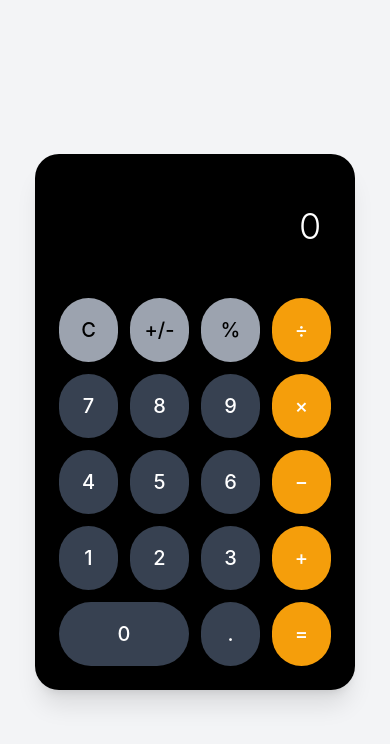
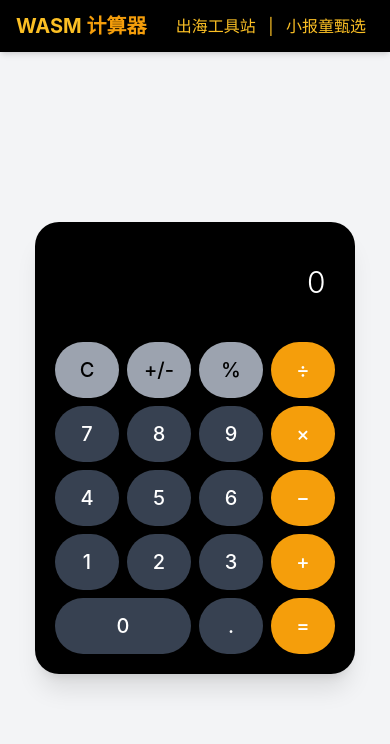
Before and after one commit to zhuima/wasm_calculator, a plain HTML site: page index.html in a window 390 px wide. Drawn offline with nearby package versions, Linux system fonts and the light colour scheme; no server answers.

Commit message:
fix mobile support

```diff
--- a/index.html
+++ b/index.html
@@ -1,8 +1,18 @@
 <!DOCTYPE html>
-<html lang="en">
+<html lang="zh-CN">
 <head>
     <meta charset="UTF-8">
-    <title>WASM计算器</title>
+    <meta name="viewport" content="width=device-width, initial-scale=1.0">
+    <meta name="description" content="WASM计算器 - 使用WebAssembly技术构建的高性能在线计算器应用">
+    <meta name="keywords" content="计算器, WASM, WebAssembly, Rust, 在线工具">
+    <meta name="author" content="WASM计算器">
+    <meta property="og:title" content="WASM计算器 - 高性能在线计算工具">
+    <meta property="og:description" content="使用WebAssembly技术构建的高性能在线计算器应用">
+    <meta property="og:type" content="website">
+    <meta name="twitter:card" content="summary">
+    <meta name="twitter:title" content="WASM计算器 - 高性能在线计算工具">
+    <meta name="twitter:description" content="使用WebAssembly技术构建的高性能在线计算器应用">
+    <title>WASM计算器 - 高性能在线计算工具</title>
     <script src="https://cdn.tailwindcss.com"></script>
     <style>
         body {
@@ -10,50 +20,79 @@
         }
         .calculator-button {
             transition: all 0.1s ease;
+            -webkit-tap-highlight-color: transparent; /* 移除移动端点击高亮 */
         }
         .calculator-button:active {
             transform: scale(0.95);
             opacity: 0.8;
         }
+        /* 移动端优化 */
+        @media (max-width: 640px) {
+            .calculator-container {
+                width: 95%;
+                max-width: 400px;
+            }
+            .calculator-button {
+                height: 4rem; /* 移动端按钮更大 */
+            }
+        }
+        /* 防止iOS缩放 */
+        input, button {
+            font-size: 16px;
+        }
     </style>
 </head>
-<body class="bg-gray-100 flex items-center justify-center h-screen">
-    <div class="bg-black p-6 rounded-3xl shadow-xl w-full max-w-xs">
+<body class="bg-gray-100 flex flex-col min-h-screen">
+    <!-- 顶部导航栏 -->
+    <nav class="bg-black text-amber-400 w-full py-3 px-4 shadow-md">
+        <div class="container mx-auto flex justify-between items-center">
+            <h1 class="text-xl sm:text-2xl font-bold">WASM <span class="text-amber-500">计算器</span></h1>
+            <div>
+                <a href="https://www.chuhai.tools/" class="text-amber-400 hover:text-amber-300 mx-2 transition-colors text-base sm:text-lg font-medium" target="_blank" rel="noopener noreferrer">出海工具站</a> |
+                <a href="https://xiaobaot.best/" class="text-amber-400 hover:text-amber-300 mx-2 transition-colors text-base sm:text-lg font-medium" target="_blank" rel="noopener noreferrer">小报童甄选</a>
+            </div>
+        </div>
+    </nav>
+
+    <!-- 计算器主体 -->
+    <div class="flex-grow flex flex-col items-center justify-center py-8 px-4">
+        <div class="bg-black p-5 sm:p-6 rounded-3xl shadow-xl w-full max-w-xs calculator-container">
             <!-- 显示结果的地方 -->
-        <div class="mb-6 flex justify-end items-center h-24 overflow-hidden">
-            <p id="display" class="text-4xl text-white font-light tracking-wider pr-2">0</p>
+            <div class="mb-5 sm:mb-6 flex justify-end items-center h-20 sm:h-24 overflow-hidden">
+                <p id="display" class="text-3xl sm:text-4xl text-white font-light tracking-wider pr-2 break-all">0</p>
             </div>
 
             <!-- 计算器按钮 -->
-        <div class="grid grid-cols-4 gap-3">
+            <div class="grid grid-cols-4 gap-2 sm:gap-3">
                 <!-- 第一行 -->
-            <button class="calculator-button bg-gray-400 text-black font-medium rounded-full h-16 flex items-center justify-center text-xl" data-action="clear">C</button>
-            <button class="calculator-button bg-gray-400 text-black font-medium rounded-full h-16 flex items-center justify-center text-xl" data-action="plusminus">+/-</button>
-            <button class="calculator-button bg-gray-400 text-black font-medium rounded-full h-16 flex items-center justify-center text-xl" data-action="percent">%</button>
-            <button class="calculator-button bg-amber-500 text-white font-medium rounded-full h-16 flex items-center justify-center text-xl" data-operator="/">÷</button>
+                <button class="calculator-button bg-gray-400 text-black font-medium rounded-full h-14 sm:h-16 flex items-center justify-center text-xl" data-action="clear">C</button>
+                <button class="calculator-button bg-gray-400 text-black font-medium rounded-full h-14 sm:h-16 flex items-center justify-center text-xl" data-action="plusminus">+/-</button>
+                <button class="calculator-button bg-gray-400 text-black font-medium rounded-full h-14 sm:h-16 flex items-center justify-center text-xl" data-action="percent">%</button>
+                <button class="calculator-button bg-amber-500 text-white font-medium rounded-full h-14 sm:h-16 flex items-center justify-center text-xl" data-operator="/">÷</button>
 
                 <!-- 第二行 -->
-            <button class="calculator-button bg-gray-700 text-white font-medium rounded-full h-16 flex items-center justify-center text-xl" data-number="7">7</button>
-            <button class="calculator-button bg-gray-700 text-white font-medium rounded-full h-16 flex items-center justify-center text-xl" data-number="8">8</button>
-            <button class="calculator-button bg-gray-700 text-white font-medium rounded-full h-16 flex items-center justify-center text-xl" data-number="9">9</button>
-            <button class="calculator-button bg-amber-500 text-white font-medium rounded-full h-16 flex items-center justify-center text-xl" data-operator="*">×</button>
+                <button class="calculator-button bg-gray-700 text-white font-medium rounded-full h-14 sm:h-16 flex items-center justify-center text-xl" data-number="7">7</button>
+                <button class="calculator-button bg-gray-700 text-white font-medium rounded-full h-14 sm:h-16 flex items-center justify-center text-xl" data-number="8">8</button>
+                <button class="calculator-button bg-gray-700 text-white font-medium rounded-full h-14 sm:h-16 flex items-center justify-center text-xl" data-number="9">9</button>
+                <button class="calculator-button bg-amber-500 text-white font-medium rounded-full h-14 sm:h-16 flex items-center justify-center text-xl" data-operator="*">×</button>
 
                 <!-- 第三行 -->
-            <button class="calculator-button bg-gray-700 text-white font-medium rounded-full h-16 flex items-center justify-center text-xl" data-number="4">4</button>
-            <button class="calculator-button bg-gray-700 text-white font-medium rounded-full h-16 flex items-center justify-center text-xl" data-number="5">5</button>
-            <button class="calculator-button bg-gray-700 text-white font-medium rounded-full h-16 flex items-center justify-center text-xl" data-number="6">6</button>
-            <button class="calculator-button bg-amber-500 text-white font-medium rounded-full h-16 flex items-center justify-center text-xl" data-operator="-">−</button>
+                <button class="calculator-button bg-gray-700 text-white font-medium rounded-full h-14 sm:h-16 flex items-center justify-center text-xl" data-number="4">4</button>
+                <button class="calculator-button bg-gray-700 text-white font-medium rounded-full h-14 sm:h-16 flex items-center justify-center text-xl" data-number="5">5</button>
+                <button class="calculator-button bg-gray-700 text-white font-medium rounded-full h-14 sm:h-16 flex items-center justify-center text-xl" data-number="6">6</button>
+                <button class="calculator-button bg-amber-500 text-white font-medium rounded-full h-14 sm:h-16 flex items-center justify-center text-xl" data-operator="-">−</button>
 
                 <!-- 第四行 -->
-            <button class="calculator-button bg-gray-700 text-white font-medium rounded-full h-16 flex items-center justify-center text-xl" data-number="1">1</button>
-            <button class="calculator-button bg-gray-700 text-white font-medium rounded-full h-16 flex items-center justify-center text-xl" data-number="2">2</button>
-            <button class="calculator-button bg-gray-700 text-white font-medium rounded-full h-16 flex items-center justify-center text-xl" data-number="3">3</button>
-            <button class="calculator-button bg-amber-500 text-white font-medium rounded-full h-16 flex items-center justify-center text-xl" data-operator="+">+</button>
+                <button class="calculator-button bg-gray-700 text-white font-medium rounded-full h-14 sm:h-16 flex items-center justify-center text-xl" data-number="1">1</button>
+                <button class="calculator-button bg-gray-700 text-white font-medium rounded-full h-14 sm:h-16 flex items-center justify-center text-xl" data-number="2">2</button>
+                <button class="calculator-button bg-gray-700 text-white font-medium rounded-full h-14 sm:h-16 flex items-center justify-center text-xl" data-number="3">3</button>
+                <button class="calculator-button bg-amber-500 text-white font-medium rounded-full h-14 sm:h-16 flex items-center justify-center text-xl" data-operator="+">+</button>
 
                 <!-- 第五行 -->
-            <button class="calculator-button bg-gray-700 text-white font-medium rounded-full h-16 col-span-2 flex items-center justify-center text-xl" data-number="0">0</button>
-            <button class="calculator-button bg-gray-700 text-white font-medium rounded-full h-16 flex items-center justify-center text-xl" data-number=".">.</button>
-            <button class="calculator-button bg-amber-500 text-white font-medium rounded-full h-16 flex items-center justify-center text-xl" data-action="equals">=</button>
+                <button class="calculator-button bg-gray-700 text-white font-medium rounded-full h-14 sm:h-16 col-span-2 flex items-center justify-center text-xl" data-number="0">0</button>
+                <button class="calculator-button bg-gray-700 text-white font-medium rounded-full h-14 sm:h-16 flex items-center justify-center text-xl" data-number=".">.</button>
+                <button class="calculator-button bg-amber-500 text-white font-medium rounded-full h-14 sm:h-16 flex items-center justify-center text-xl" data-action="equals">=</button>
+            </div>
         </div>
     </div>
 
@@ -159,6 +198,15 @@
                 }
 
                 display.textContent = displayValue;
+
+                // 动态调整字体大小
+                if (displayValue.length > 8) {
+                    display.classList.remove('text-3xl', 'sm:text-4xl');
+                    display.classList.add('text-2xl', 'sm:text-3xl');
+                } else {
+                    display.classList.remove('text-2xl', 'sm:text-3xl');
+                    display.classList.add('text-3xl', 'sm:text-4xl');
+                }
             }
 
             // 计算结果
```
Lines whose indentation alone changed are shown as unchanged.
